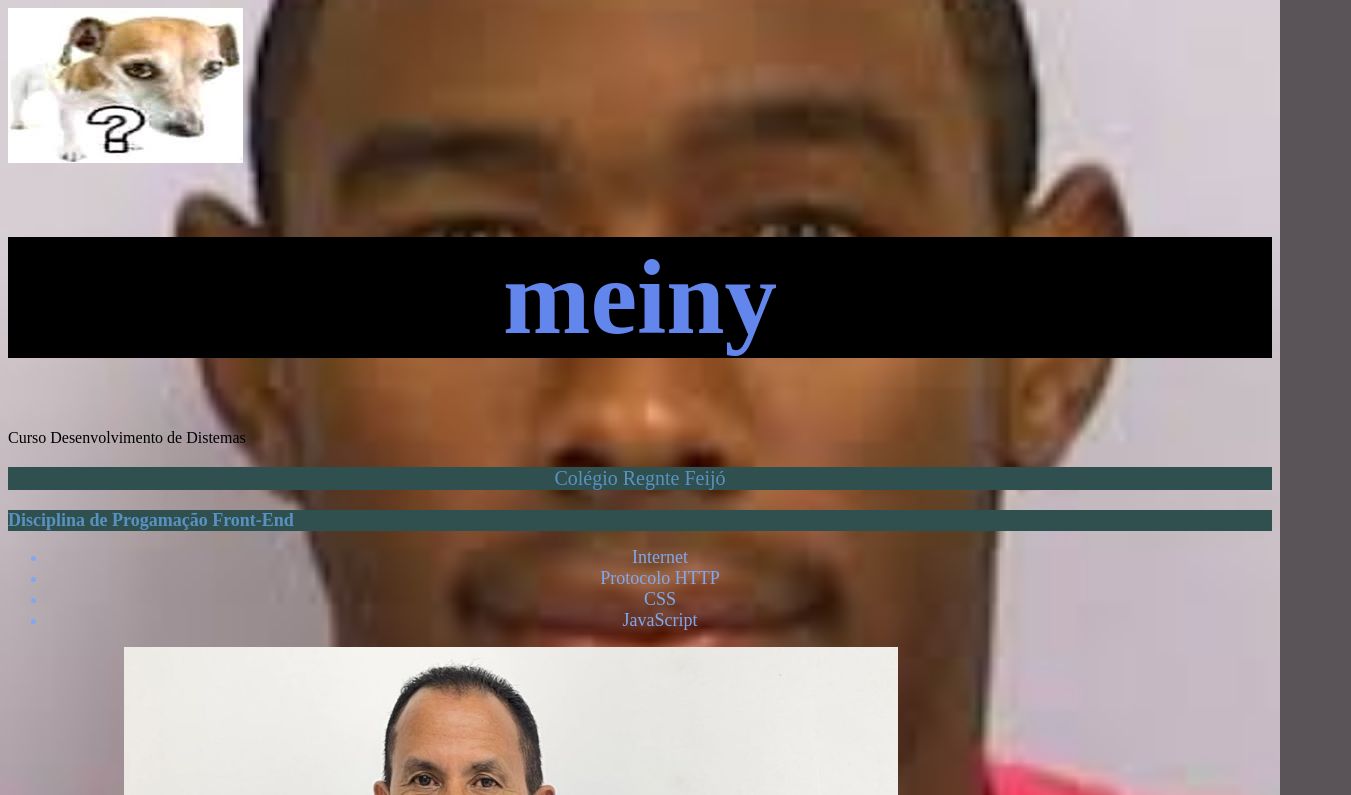
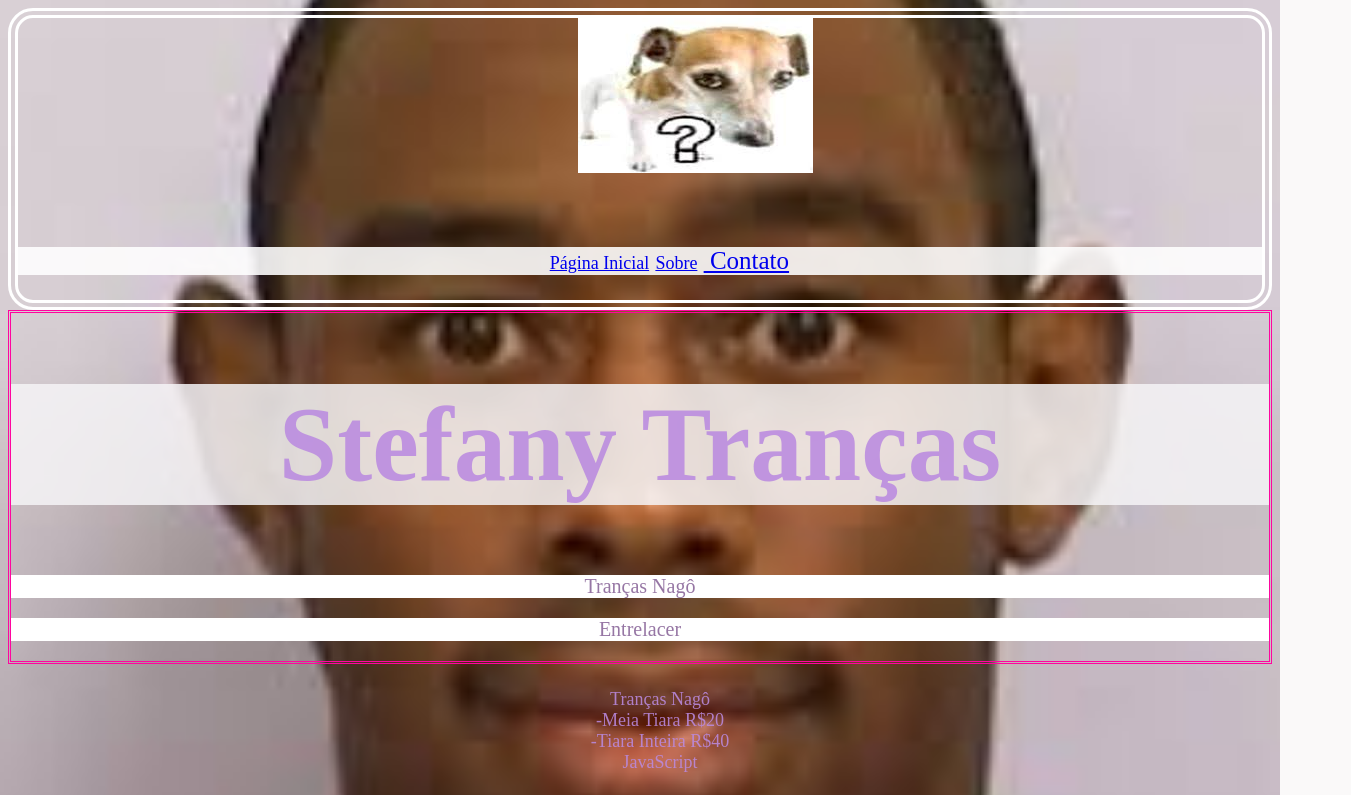
Before and after one commit to meinyzx/introdu-o-a-html-css, a plain HTML site: page index.html in a window 1280 px wide. Shown: the top 795 px of the page, 1351 px wide, since content can reach past the window. Drawn offline with Linux system fonts and the light colour scheme.

Commit message:
Add files via upload

```diff
--- a/index.html
+++ b/index.html
@@ -1,12 +1,16 @@
 <!doctype html>
     <html lang ="pt-br">
  <head>
+    <title> Tranças </title>
 <link rel ="stylesheet" href="style.css">
+<link rel="preconnect" href="https://fonts.googleapis.com">
+<link rel="preconnect" href="https://fonts.gstatic.com" crossorigin>
+<link href="https://fonts.googleapis.com/css2?family=Roboto+Mono:ital,wght@0,100;0,200;0,300;0,400;0,500;0,600;0,700;1,100;1,200;1,300;1,400;1,500;1,600;1,700&display=swap" rel="stylesheet">
  <meta charset="utf-8">
-<title> the meiny </title>
+
 <style>
-p,h2 {background: rgb(48, 80, 80);
-color:rgb(89, 146, 192) }
+p,h2 {background: rgb(255, 255, 255);
+color:rgba(121, 79, 138, 0.781) }
 
 
 li,h2 { font-size:18px;}
@@ -15,24 +19,44 @@ li,h2 { font-size:18px;}
 </head>
 
  <body>
+    <!--Comentários em projetos HTML -->
 <header>
 
 <img src="download.jpeg">
-<h1>         </h1>
+<h1></h1>
+<nav>
+<ul>
+
+    <li><img src=""> </li>
+    <li><img src=""> </li>
+    <li><img src=""> </li>
+<li class="item menu"><a href="index.html">Página Inicial</a></li>
+<li class="item menu"></liclass><a href="index.html"> Sobre</a></li>
+<li class="item menu"></li><a href="index.html"> Contato</a></li>
+
+</ul>
 
 
 
-</header>
-<h1 background color: yellow; color; green ; > meiny </h1>
-<p;>Curso Desenvolvimento de Distemas </p>
-<p> Colégio Regnte Feijó </p>
- <h2> Disciplina de Progamação Front-End </h2>
+</nav>
 
 
+</header>
+<div>
+
+
+<h1 background color: yellow; color; green ; > Stefany Tranças </h1>
+<p>Tranças Nagô </p>
+<p> Entrelacer </p>
+ <h2>  </h2>
+</div>
+
 <ul>
-<li> Internet </li>
-<li> Protocolo HTTP </li>
-<li> CSS </li>
+
+
+<li> Tranças Nagô </li>
+<li>-Meia Tiara R$20 </li>
+<li>-Tiara Inteira R$40</li>
 <li> JavaScript</li>
 </ul>
 <a href="https://instagram.com/jmourazx?igshid=Mzc0YWU1OWY "> instagram</a>
--- a/style.css
+++ b/style.css
@@ -1,7 +1,7 @@
-h1 {background: black; color:rgb(98, 134, 235);}
-p{ color:rgb(99, 161, 185);}
-li{color:rgb(129, 167, 238);}
-body{background-color: rgb(90, 84, 89);}
+h1 {background: rgba(246, 245, 247, 0.849); color:rgb(98, 134, 235);}
+p{ color:rgba(185, 138, 223, 0.877);}
+li{color:rgb(169, 127, 189);}
+body{background-color: rgb(250, 249, 249);}
 
 body{background-image: url(tyler.jpeg);
     background-repeat: no-repeat;
@@ -10,32 +10,75 @@ body{background-image: url(tyler.jpeg);
    }
 
 header {
-    background: url ("urubudopix.jpeg");
+    background: url ("donload.jpeg");
     background-position:center center;
-    background-size:cover
+    background-size:cover;
+    background-repeat: no-repeat ;
+    background-size:cover ;
+    border-style: double;
+    border-width:10px;
+    border-color: rgb(255, 255, 255);
+    border-radius: 25px;
 }
-img left
 
 
 
+div{ border: double rgb(255, 5, 159) ;
+     background-color: rgb(254, 254, 255)b(255, 255, 255);
+     color:rgba(185, 138, 223, 0.877);
+     text-align: center;
+     color:rgb(234, 129, 238);
+}
+img {
+margin-left: 45%; }
+
+nav{
+    background-color: rgba(255, 255, 255, 0.884);
+}
+nav ul li{
+    display: inline-block;
+    color:rgba(185, 138, 223, 0.877);
+}
+.item-menu{
+
+    display:inline-block;
+    border:solid 1px rgb(212, 47, 143);
+    background-color: rgb(248, 248, 248);
+    margin: 10px 15% 10x 10%;
+
+}
+.item-menu a {
+    text-decoration: none; color:rgb(129, 167, 238);
+    color:rgba(185, 138, 223, 0.877);
+
+}
+
+    ul{
+        list-style:none;
+    }
+    .texto{
+        width:75%;
+         background-color: rgb(255, 255, 255);
+         color:rgba(185, 138, 223, 0.877);
+    }
 
 
 
-ul {color:rgb(104, 173, 194);
+ul {color:rgba(185, 138, 223, 0.877);
     text-align: center;
     font-size: 25px;}
 
 
-h1 {color:rgb(98, 134, 235);
+h1 {color:rgba(185, 138, 223, 0.877);
     text-align: center;
     font-size: 105px;}
 
-p{color:rgb(99, 161, 185);
+p{color:rgba(185, 138, 223, 0.877);
     text-align: center;
      font-size: 20px;}
 
 li{
-    color:rgb(129, 167, 238);
+   color: rgba(185, 138, 223, 0.877);
     text-align: center;
     font-size: 20px;
 }
```
Also changed, not shown: imagens/download.jpeg (added), imagens/manoel.jpg (added), imagens/tyler.jpeg (added), imagens/urubudopix.jpeg (added).
